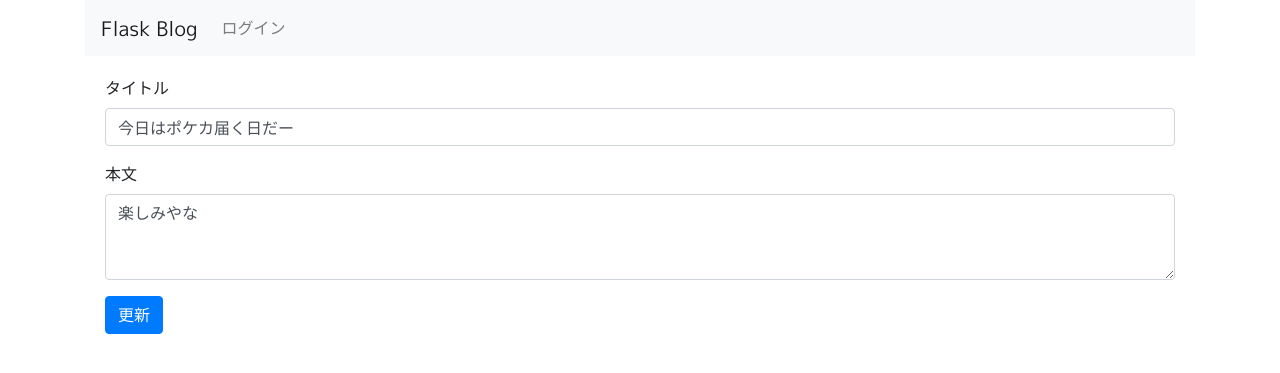
After one commit to Sylphy0052/PythonWebApplication, a Flask app: page /entries/2/edit in a window 1280 px wide. The commit adds this page. Shown: the top 373 px of the page. Run offline with Flask 2, Linux system fonts and the light colour scheme; data comes from the database, SQL or seed files in the repository; both versions use the stored data as it was after the commit; some libraries are stand-ins or nearby versions.

Commit message:
[add] ログイン認証のデコレータ化

```diff
--- /dev/null
+++ b/Flask/BetterUnderstandingofFlaskfromzero/application/flask_blog/static/style.css
@@ -0,0 +1,11 @@
+.card {
+  margin: 0.25rem;
+}
+
+.blog-body {
+  padding: 1.25em;
+}
+
+* {
+  font-family: 'M PLUS 1p';
+}
--- /dev/null
+++ b/Flask/BetterUnderstandingofFlaskfromzero/application/flask_blog/templates/entries/edit.html
@@ -0,0 +1,14 @@
+{% extends "layout.html" %}
+{% block body %}
+  <form class=add-entry action="{{ url_for('update_entry', id=entry.id) }}" method=post>
+    <div class="form-group">
+      <label for="InputTitle">タイトル</label>
+      <input type="text" name=title value={{ entry.title }} id="InputTitle" class="form-control">
+    </div>
+    <div class="form-group">
+      <label for="InputText">本文</label>
+      <textarea name=text rows="3" id="InputText" class="form-control">{{ entry.text | safe }}</textarea>
+    </div>
+    <button type="submit" class="btn btn-primary">更新</button>
+  </form>
+{% endblock %}
--- a/Flask/BetterUnderstandingofFlaskfromzero/application/flask_blog/templates/layout.html
+++ b/Flask/BetterUnderstandingofFlaskfromzero/application/flask_blog/templates/layout.html
@@ -7,6 +7,9 @@
     <script src="https://stackpath.bootstrapcdn.com/bootstrap/4.3.1/js/bootstrap.min.js" integrity="sha384-JjSmVgyd0p3pXB1rRibZUAYoIIy6OrQ6VrjIEaFf/nJGzIxFDsf4x0xIM+B07jRM" crossorigin="anonymous"></script>
     <script src="https://code.jquery.com/jquery-3.3.1.slim.min.js" integrity="sha384-q8i/X+965DzO0rT7abK41JStQIAqVgRVzpbzo5smXKp4YfRvH+8abtTE1Pi6jizo" crossorigin="anonymous"></script>
     <script src="https://cdnjs.cloudflare.com/ajax/libs/popper.js/1.14.7/umd/popper.min.js" integrity="sha384-UO2eT0CpHqdSJQ6hJty5KVphtPhzWj9WO1clHTMGa3JDZwrnQq4sF86dIHNDz0W1" crossorigin="anonymous"></script>
+    <!-- フォントCSS -->
+    <link href="https://fonts.googleapis.com/css?family=M+PLUS+1p&amp;subset=japanese" rel="stylesheet">
+    <link rel="stylesheet" href="{{ url_for('static', filename='style.css') }}">
   </head>
   <body>
     <div class="container">
--- a/Flask/BetterUnderstandingofFlaskfromzero/application/flask_blog/views/entries.py
+++ b/Flask/BetterUnderstandingofFlaskfromzero/application/flask_blog/views/entries.py
@@ -2,31 +2,35 @@ from flask import request, redirect, url_for, render_template, flash, session
 from flask_blog import app
 from flask_blog import db
 from flask_blog.models.entries import Entry
+from flask_blog.views.views import login_required
 
 # http://127.0.0.1:5000/にリクエストが有ったときにshow_entriesメソッドを呼び出す
 @app.route('/')
+@login_required
 def show_entries():
     # 文字列を返し，ブラウザに表示する
     # return "Hello World!"
     # templatesフォルダ以下にあるentries/index.htmlを返してレンダリングする
     # ログインしたというセッション情報がなければログイン画面へ遷移する
-    if not session.get('logged_in'):
-        return redirect(url_for('login'))
+    # if not session.get('logged_in'):
+    #     return redirect(url_for('login'))
     # 全データをDBから取得する
     entries = Entry.query.order_by(Entry.id.desc()).all()
     return render_template('entries/index.html', entries=entries)
 
 # ブログを投稿するメソッド
 @app.route('/entries/new', methods=['GET'])
+@login_required
 def new_entry():
-    if not session.get('logged_in'):
-        return redirect(url_for('login'))
+    # if not session.get('logged_in'):
+    #     return redirect(url_for('login'))
     return render_template('entries/new.html')
 
 @app.route('/entries', methods=['POST'])
+@login_required
 def add_entry():
-    if not session.get('logged_in'):
-        return redirect(url_for('login'))
+    # if not session.get('logged_in'):
+    #     return redirect(url_for('login'))
     entry = Entry(
         title = request.form['title'],
         text = request.form['text']
@@ -38,8 +42,43 @@ def add_entry():
 
 # url_forで渡されるIDをint型に指定
 @app.route('/entries/<int:id>', methods=['GET'])
+@login_required
 def show_entry(id):
-    if not session.get('logged_in'):
-        return render_template(url_for('login'))
+    # if not session.get('logged_in'):
+    #     return render_template(url_for('login'))
     entry = Entry.query.get(id)
     return render_template('entries/show.html', entry=entry)
+
+@app.route('/entries/<int:id>/edit', methods=['GET'])
+@login_required
+def edit_entry(id):
+    # if not session.get('logged_in'):
+    #     return redirect(url_for('login'))
+    entry = Entry.query.get(id)
+    return render_template('entries/edit.html', entry=entry)
+
+# 更新処理
+@app.route('/entries/<int:id>/update', methods=['POST'])
+@login_required
+def update_entry(id):
+    # if not session.get('logged_in'):
+    #     return redirect(url_for('login'))
+    entry = Entry.query.get(id)
+    entry.title = request.form['title']
+    entry.text = request.form['text']
+    db.session.merge(entry)
+    db.session.commit()
+    flash('記事が更新されました')
+    return redirect(url_for('show_entries'))
+
+# 削除処理
+@app.route('/entries/<int:id>/delete', methods=['POST'])
+@login_required
+def delete_entry(id):
+    # if not session.get('logged_in'):
+    #     return redirect(url_for('login'))
+    entry = Entry.query.get(id)
+    db.session.delete(entry)
+    db.session.commit()
+    flash('投稿が削除されました')
+    return redirect(url_for('show_entries'))
```
Also changed, not shown: Flask/BetterUnderstandingofFlaskfromzero/application/flask_blog/templates/entries/show.html (+10 -1 lines), Flask/BetterUnderstandingofFlaskfromzero/application/flask_blog/views/view.py (+9 -0 lines), Flask/BetterUnderstandingofFlaskfromzero/application/flask_blog/flask_blog.db.
